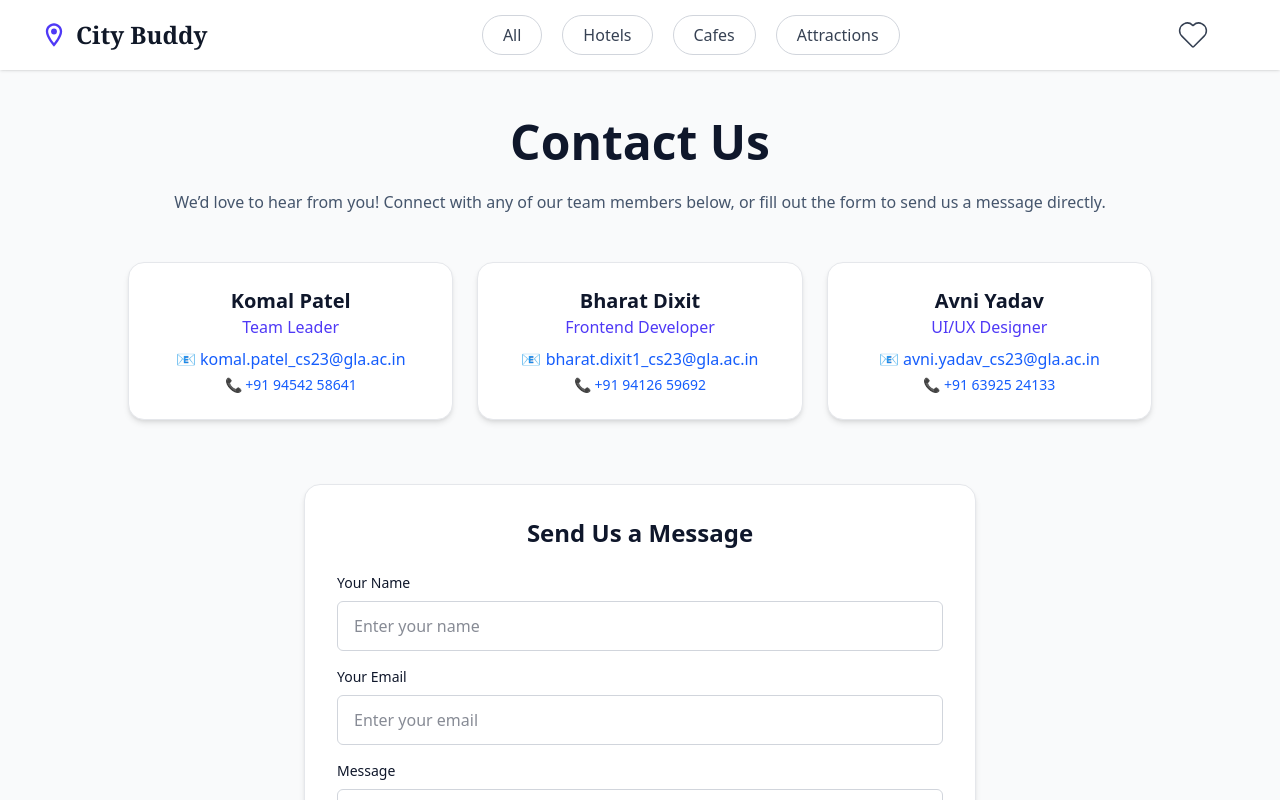
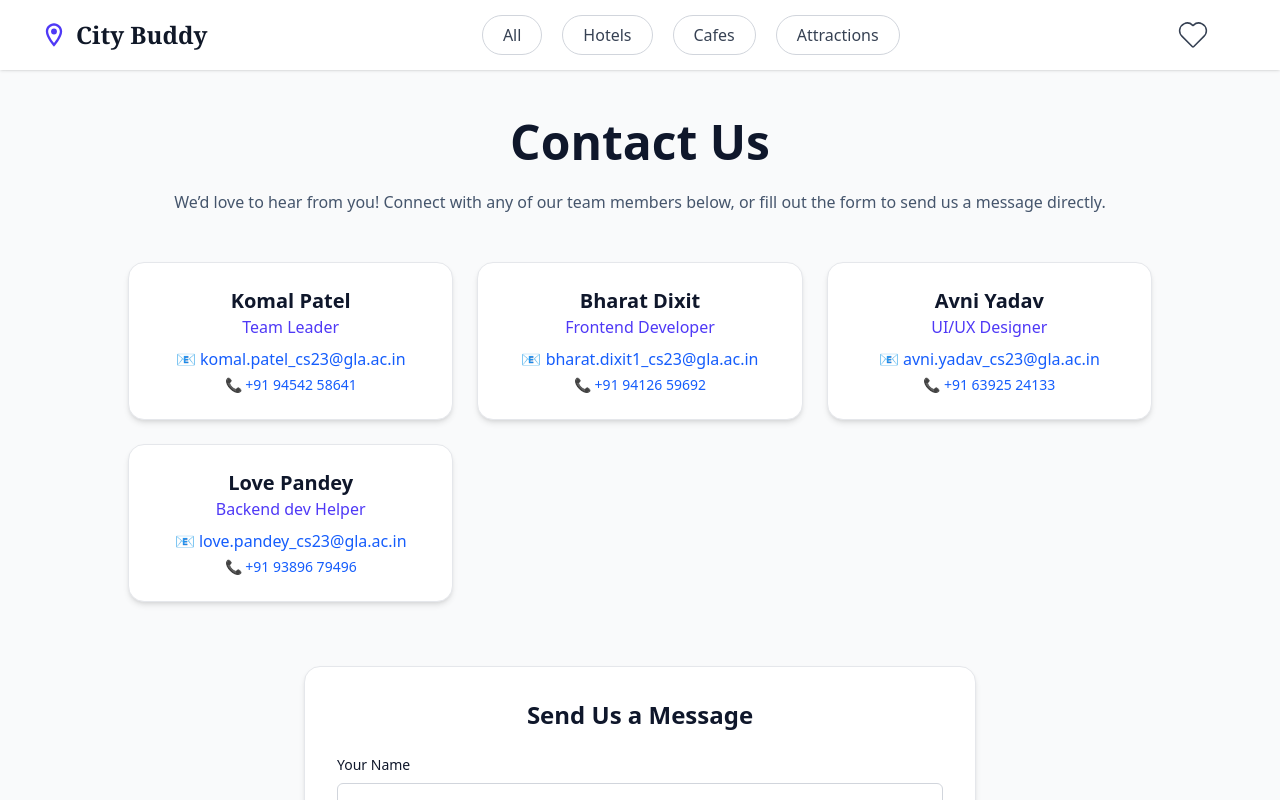
Before and after one commit to Bharat-dixit-0512/City-Buddy, a React (Vite) app in the folder frontend/: page /ContactUs in a window 1280 px wide. Shown: the top 800 px of the page. Built offline with nearby package versions, Linux system fonts and the light colour scheme; some icons are missing.

Commit message:
love contact info

```diff
--- a/frontend/src/components/second/ContactUs.jsx
+++ b/frontend/src/components/second/ContactUs.jsx
@@ -19,6 +19,12 @@ const ContactUs = () => {
             role: "UI/UX Designer",
             email: "avni.yadav_cs23@gla.ac.in",
             phone: "+91 63925 24133",
+        },
+        {
+            name: "Love Pandey",
+            role: "Backend dev Helper",
+            email: "love.pandey_cs23@gla.ac.in",
+            phone: "+91 93896 79496",
         },
     ];
 
```
